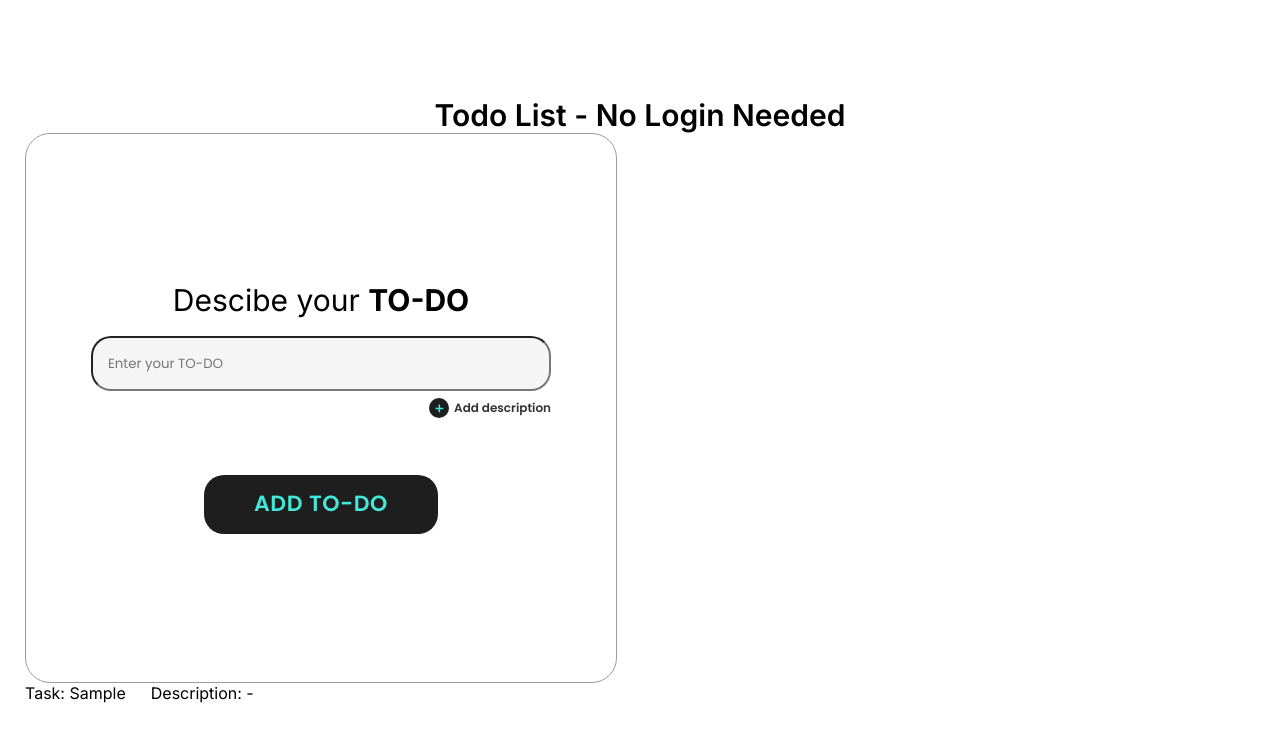
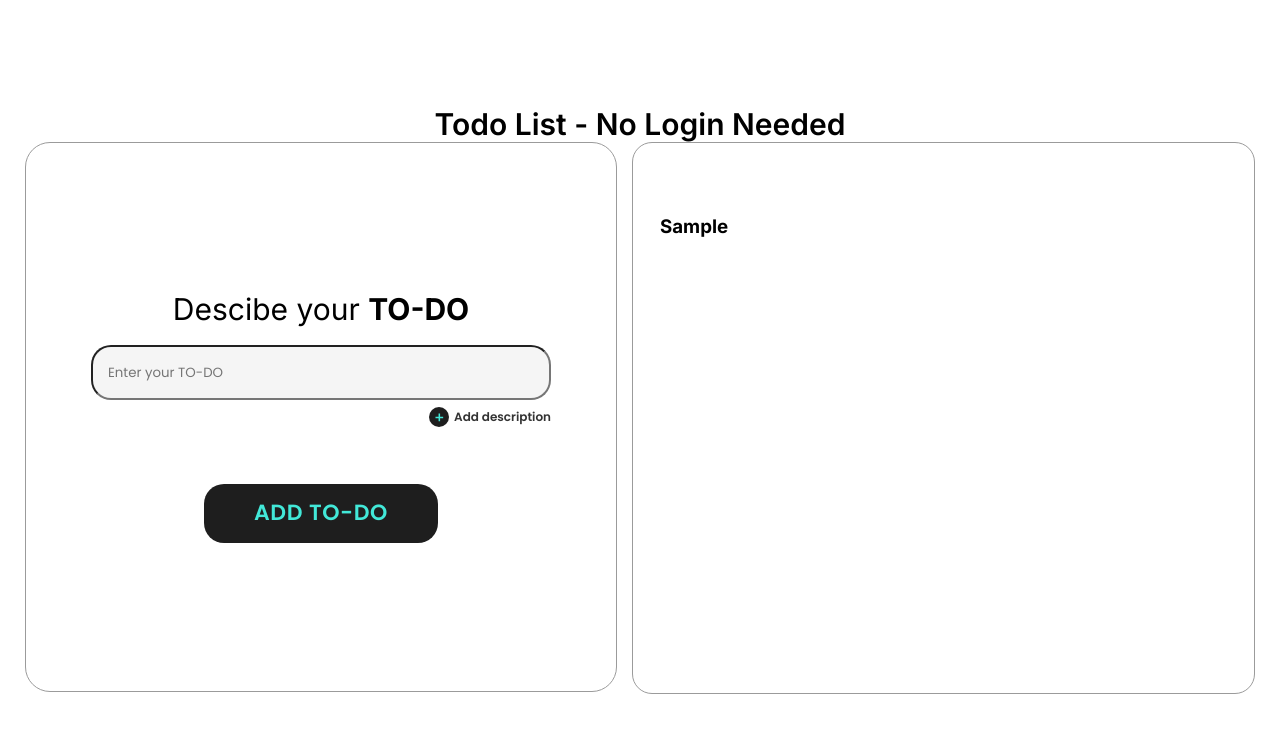
Before and after one commit to pedrogv10/todo-advanced, a Next.js app: page / in a window 1280 px wide. Both pictures are taken after typing "Sample" into the empty fields and a click on the button "ADD TO-DO". Shown: the top 742 px of the page. Built offline with nearby package versions, Linux system fonts and the light colour scheme.

Commit message:
Feat: Update CSS and JS files for the frontend

```diff
--- a/src/app/globals.css
+++ b/src/app/globals.css
@@ -24,8 +24,3 @@ a {
     color-scheme: dark;
   }
 }
-
-.displayflex {
-  display: flex;
-  gap: 25px;
-}
--- a/src/app/page.jsx
+++ b/src/app/page.jsx
@@ -4,7 +4,7 @@ import styles from "./page.module.css";
 import React, { useState, useEffect } from "react";
 import AddTask from "../components/addTodo";
 import Todos from "../components/todos";
-import '../styles/main.scss';
+import "../styles/main.scss";
 
 export default function Home() {
   const [todos, setTodos] = useState([]);
@@ -33,9 +33,11 @@ export default function Home() {
           <div className={styles.header}>
             <h1>Todo List - No Login Needed</h1>
           </div>
-          <AddTask addTodo={addTodo} />
+          <div className={styles.elements}>
+            <AddTask addTodo={addTodo} />
+            <Todos todos={todos} />
+          </div>
         </div>
-        <Todos todos={todos} />
       </div>
     </main>
   );
--- a/src/app/page.module.css
+++ b/src/app/page.module.css
@@ -24,3 +24,8 @@
   font-size: 30px;
   font-weight: 600;
 }
+
+.elements {
+  display: flex;
+  gap: 15px;
+}
--- a/src/components/todos.jsx
+++ b/src/components/todos.jsx
@@ -1,23 +1,31 @@
 "use Client";
 
 import React, { useState, useEffect } from "react";
+import { List, ListItem, ListItemText } from "@mui/material";
 
 const Todos = ({ todos }) => {
   return (
     <>
-      <div className="d-flex">
+      <div className="todo-lists">
+        <div className="todo-lists__container">
           {todos.map((task, index) => (
-          <div className="displayflex" key={index}>
-            <p>Task: {task.taskInfo}</p>
-            <p>Description: {task.taskDescription || "-"}</p>
+            <div className="todo-lists__single" key={index}>
+              <div>
+                <h3>{task.taskInfo}</h3>
+                {task.taskDescription.length !== 0 && (
+                  <li>{task.taskDescription}</li>
+                )}
+              </div>
+              <div></div>
             </div>
           ))}
         </div>
-      {todos.length === 0 && (
+        {todos?.length == 0 && (
           <div>
             <h1>sem task</h1>
           </div>
         )}
+      </div>
     </>
   );
 };
--- a/src/styles/main.scss
+++ b/src/styles/main.scss
@@ -103,6 +103,28 @@
     }
 }
 
+.todo-lists {
+    max-width: 831px;
+    width: 100%;
+    height: 552px;
+
+    border: 1px solid rgb(155, 155, 155);
+    border-radius: 20px;
+    display: flex;
+    justify-content: center;
+    padding-top: 72px;
+
+    &__container {
+        width: 100%;
+        padding: 0 27px;
+    }
+
+    &__single {
+
+    }
+
+}
+
 input {
     font-family: "Poppins", sans-serif;
 }
```
Lines whose indentation alone changed are shown as unchanged.
